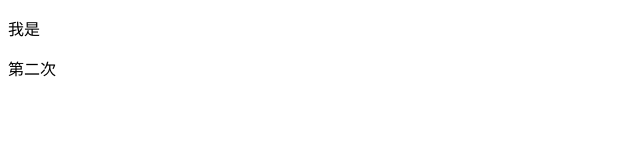
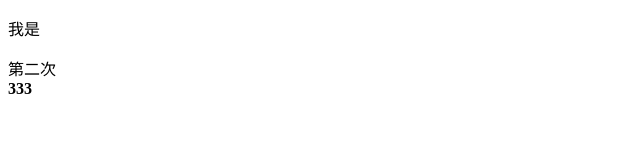
Before and after one commit to xiaoqiuqiu-zl/git-demo, a plain HTML site: page index.html in a window 1280 px wide. Shown: the full height of the page, 0-640 px from the left. Drawn offline with Linux system fonts and the light colour scheme.

Commit message:
第三次

```diff
--- a/index.html
+++ b/index.html
@@ -11,6 +11,7 @@
 <body>
     <p>我是</p>
     <div>第二次</div>
+    <strong>333</strong>
 </body>
 
 </html>
```
